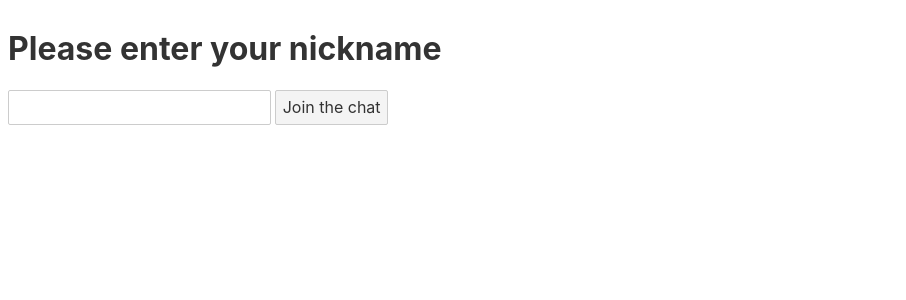
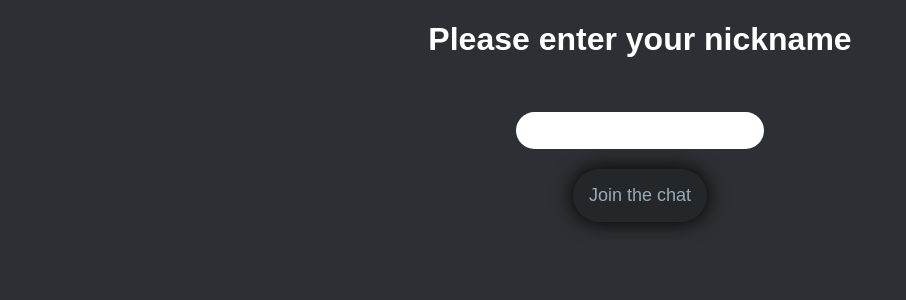
Before and after one commit to physics3D/web-chat-svelte, a Svelte app in the folder client/: page / in a window 1280 px wide. Shown: the top 300 px of the page, without its empty margins (0-906 px from the left). Built offline with nearby package versions, Linux system fonts and the light colour scheme; no server answers.

Commit message:
DESIGN (yes that's discord's color theme)

```diff
--- a/client/components/ChatForm.svelte
+++ b/client/components/ChatForm.svelte
@@ -18,47 +18,48 @@
   };
 </script>
 
-<TypingUsers {typing_users} {nickname} />
-<form id="form" on:submit|preventDefault={handleSubmit}>
-  <input
-    id="input"
-    autocomplete="off"
-    bind:value={input}
-    on:input={handleInput}
-  />
-  <button>Send</button>
-</form>
+<div>
+  <TypingUsers {typing_users} {nickname} />
+  <form on:submit|preventDefault={handleSubmit}>
+    <input autocomplete="off" bind:value={input} on:input={handleInput} />
+    <button><img src="assets/send.svg" alt="" /></button>
+  </form>
+</div>
 
 <style>
-  #form {
-    background: rgba(0, 0, 0, 0.15);
-    padding: 0.25rem;
+  div {
     position: fixed;
     bottom: 0;
     left: 0;
     right: 0;
+    box-sizing: border-box;
+    background-color: var(--bg-color);
+  }
+
+  form {
+    padding: 0.25rem;
     display: flex;
-    height: 3rem;
     box-sizing: border-box;
-    backdrop-filter: blur(10px);
+    height: var(--msg-form-height);
   }
-  #input {
+
+  input {
     border: none;
     padding: 0 1rem;
     flex-grow: 1;
     border-radius: 2rem;
     margin: 0.25rem;
+    background-color: var(--input-color);
+    color: #ffffff;
   }
-  #input:focus {
-    outline: none;
-  }
-  #form > button {
-    background: #333;
+
+  button {
+    background: var(--dark-bg-color);
     border: none;
     padding: 0 1rem;
-    margin: 0.25rem;
-    border-radius: 3px;
+    border-radius: 1rem;
     outline: none;
     color: #fff;
+    box-shadow: none;
   }
 </style>
--- a/client/components/MessageList.svelte
+++ b/client/components/MessageList.svelte
@@ -26,5 +26,9 @@
     list-style-type: none;
     margin: 0;
     padding: 0;
+    flex: content;
+    overflow: auto;
+    /* cheat to fix scroll issue with msg bar */
+    margin-bottom: var(--msg-form-height);
   }
 </style>
--- a/client/components/SystemMessage.svelte
+++ b/client/components/SystemMessage.svelte
@@ -12,9 +12,16 @@
 
 <style>
   li {
-    padding: 0.5rem 1rem;
-  }
-  li:nth-child(odd) {
-    background: #efefef;
+    list-style: none;
+    color: var(--text-color);
+    display: flex;
+    align-items: center;
+    background-color: var(--dark-bg-color);
+    margin: 0;
+    padding: 0.5rem;
+    border-radius: 0;
+    float: none;
+    clear: both;
+    justify-content: center;
   }
 </style>
--- a/client/components/TypingUsers.svelte
+++ b/client/components/TypingUsers.svelte
@@ -33,4 +33,9 @@
 
 <p>{typing_users_string}</p>
 
-<style></style>
+<style>
+  p {
+    margin: 0.25rem;
+    color: var(--text-color);
+  }
+</style>
--- a/client/components/UserMessage.svelte
+++ b/client/components/UserMessage.svelte
@@ -8,13 +8,39 @@
   export let message: Message;
 </script>
 
-<li>{message.author}: {message.text}</li>
+<li>
+  <img src="assets/person.svg" class="person_image" alt="" />
+  <span class="message_body">
+    <div class="author">
+      {message.author}
+    </div>
+    {message.text}
+  </span>
+</li>
 
 <style>
   li {
     padding: 0.5rem 1rem;
+    margin: 0.5rem;
+    border-radius: 1rem;
+    float: left;
+    clear: both;
+    color: var(--text-color);
+    display: flex;
+    align-items: center;
   }
-  li:nth-child(odd) {
-    background: #efefef;
+
+  .message_body {
+    margin-top: 0.5rem;
+  }
+
+  .author {
+    color: var(--author-color);
+  }
+
+  .person_image {
+    height: 2rem;
+    margin: 0.5rem;
+    filter: grayscale() invert();
   }
 </style>
--- a/client/pages/Login.svelte
+++ b/client/pages/Login.svelte
@@ -29,4 +29,42 @@
 </form>
 
 <style>
+  h1 {
+    color: var(--author-color);
+    text-align: center;
+  }
+
+  form {
+    border: none;
+    box-sizing: content-box;
+    display: flex;
+    flex-direction: column;
+    align-items: center;
+    margin-top: 0.25rem;
+    margin-left: 3rem;
+    margin-right: 3rem;
+    padding: 1rem;
+    border-radius: 1rem;
+  }
+
+  button {
+    border-radius: 999px;
+    font-size: large;
+    box-shadow: 0 0 20px black;
+    border: none;
+    background: var(--dark-bg-color);
+    color: var(--text-color);
+    display: block;
+    padding: 1rem;
+    margin: 0.25rem;
+  }
+
+  input {
+    border: none;
+    border-radius: 2rem;
+    display: block;
+    font-size: large;
+    padding: 0.5rem;
+    margin: 1rem;
+  }
 </style>
--- a/client/public/global.css
+++ b/client/public/global.css
@@ -1,63 +1,23 @@
-html, body {
-	position: relative;
-	width: 100%;
-	height: 100%;
+:root {
+  --bg-color: #2c2f33;
+  --dark-bg-color: #23272a;
+  --text-color: #99aab5;
+  --author-color: #fff;
+  --input-color: #40444b;
+  --msg-form-height: 3rem;
 }
 
 body {
-	color: #333;
-	margin: 0;
-	padding: 8px;
-	box-sizing: border-box;
-	font-family: -apple-system, BlinkMacSystemFont, "Segoe UI", Roboto, Oxygen-Sans, Ubuntu, Cantarell, "Helvetica Neue", sans-serif;
+  margin: 0;
+  padding: 0;
+  background-color: var(--bg-color);
+  font-family: Arial, Helvetica, sans-serif;
 }
 
-a {
-	color: rgb(0,100,200);
-	text-decoration: none;
+input:focus {
+  outline: none;
 }
 
-a:hover {
-	text-decoration: underline;
+img {
+  filter: grayscale() invert();
 }
-
-a:visited {
-	color: rgb(0,80,160);
-}
-
-label {
-	display: block;
-}
-
-input, button, select, textarea {
-	font-family: inherit;
-	font-size: inherit;
-	-webkit-padding: 0.4em 0;
-	padding: 0.4em;
-	margin: 0 0 0.5em 0;
-	box-sizing: border-box;
-	border: 1px solid #ccc;
-	border-radius: 2px;
-}
-
-input:disabled {
-	color: #ccc;
-}
-
-button {
-	color: #333;
-	background-color: #f4f4f4;
-	outline: none;
-}
-
-button:disabled {
-	color: #999;
-}
-
-button:not(:disabled):active {
-	background-color: #ddd;
-}
-
-button:focus {
-	border-color: #666;
-}
--- a/client/src/App.svelte
+++ b/client/src/App.svelte
@@ -86,9 +86,6 @@
 
 <style>
   main {
-    margin: 0;
-    padding-bottom: 3rem;
-    font-family: -apple-system, BlinkMacSystemFont, "Segoe UI", Roboto,
-      Helvetica, Arial, sans-serif;
+    background-color: var(--bg-color);
   }
 </style>
```
Also changed, not shown: client/public/assets/person.svg (added), client/public/assets/send.svg (added).
